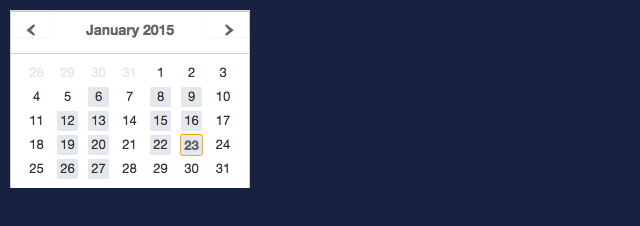
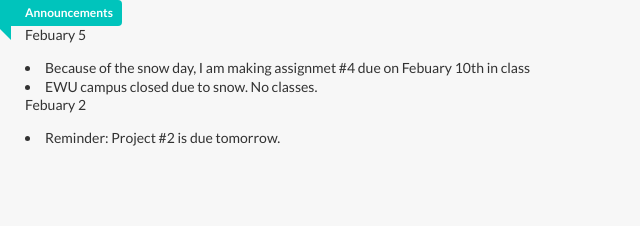
Before and after one commit to bmcallister214/p2-dashboard, a plain HTML site: page anouncement.html in a window 1280 px wide. Shown: the whole page, without its empty margins (0-640 px from the left). Drawn offline with nearby package versions, Linux system fonts and the light colour scheme.

Commit message:
more content

```diff
--- a/profile.html
+++ b/anouncement.html
@@ -7,21 +7,25 @@
   <meta http-equiv="X-UA-Compatible" content="IE=edge,chrome=1" />
   <meta name="viewport" content="width=device-width, initial-scale=1.0, maximum-scale=1.0">
 
-  <title>Nia Tauvela: Profile
-  </title>
+  <title>Nia Tauvela: anouncement</title>
 
   <link rel="stylesheet" type="text/css" href="css/semantic.css">
   <link rel="stylesheet" type="text/css" href="css/styles.css">
 
 </head>
 
-<body class="calander">
+<body class="announcements">
 
-    <div>
-    <div class="image">
-      <img src="img/calander.png">
-    </div>
-  </div>
+<div class="raised segment">
+  <a class="ui teal ribbon label">Announcements</a>
+  <p>Febuary 5</p>
+  <li>Because of the snow day, I am making assignmet #4 due on Febuary 10th in class</li>
+  <li>EWU campus closed due to snow. No classes.</li>
+
+  <p>Febuary 2</p>
+  <li>Reminder: Project #2 is due tomorrow.</li>
+</div>
+
 
 
 
--- a/css/styles.css
+++ b/css/styles.css
@@ -36,5 +36,9 @@
 }
 .todotable {
 	margin: 10px;
-	background: #4EA8BF;;
+	background: #4EA8BF;
 }
+
+.raised {
+	margin-left: 25px;
+}
```
Also changed, not shown: todo.html (+2 -2 lines).
